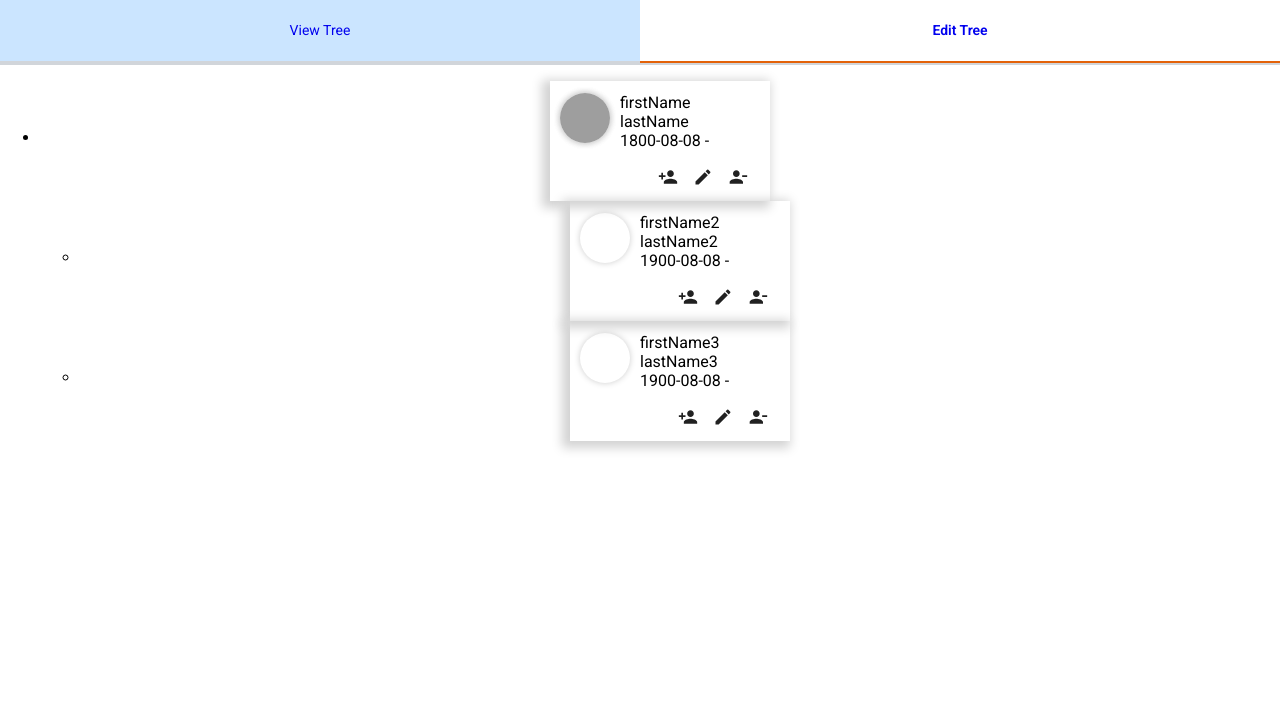
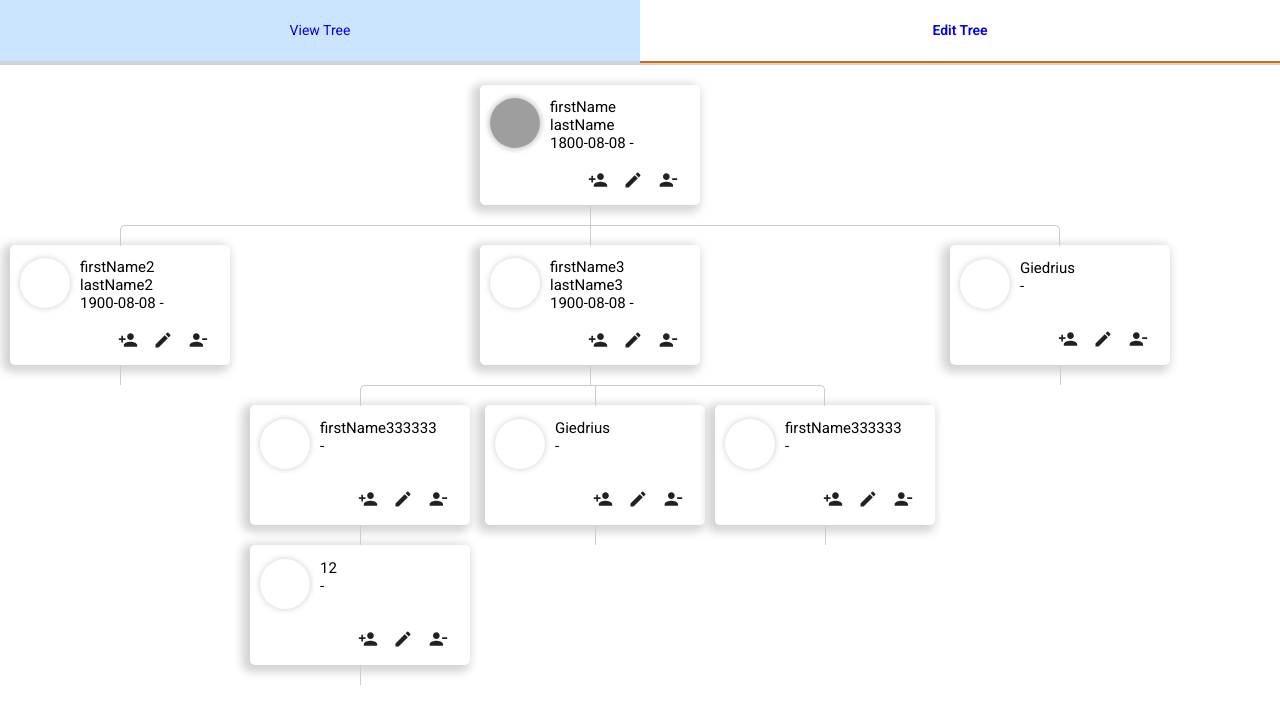
Before and after one commit to Giedrius14/family_tree, a React (Create React App) app: page /edit in a window 1280 px wide. Shown: the top 724 px of the page. Built offline with nearby package versions, Linux system fonts and the light colour scheme; grey boxes are pictures that could not be loaded.

Commit message:
tree style

```diff
--- a/src/components/CreateEditForm/CreateEditForm.tsx
+++ b/src/components/CreateEditForm/CreateEditForm.tsx
@@ -5,7 +5,7 @@ import { addMember, updateMember } from '../FamilyTree/reducer/familyReducer';
 import { FamilyMember } from '../FamilyTree/types';
 
 const CreateEditForm = ({selectedMember, isEditMode, handleClose}: {selectedMember: FamilyMember, isEditMode: boolean, handleClose: any}) => {
-    const [formData, setFormData] = useState({parent: '', firstName: '', lastName: '', birthDate: '', deathDate: '', picture: ''} as any as FamilyMember);
+    const [formData, setFormData] = useState({firstName: '', lastName: '', birthDate: '', deathDate: '', picture: ''} as any as FamilyMember);
     const dispatch = useAppDispatch();
 
     useEffect(() => {
--- a/src/components/FamilyTree/FamilyTree.module.scss
+++ b/src/components/FamilyTree/FamilyTree.module.scss
@@ -1,4 +1,6 @@
 .FamilyTree {
+  max-width: 100%;
+  overflow: auto;
 }
 
 .personContainer {
@@ -10,6 +12,8 @@
   height: 100px;
   margin: auto;
   box-shadow: -4px 3px 10px 4px lightgrey;
+  border-radius: 5px;
+  font-size: 15px;
 }
 
 .personDetails {
@@ -84,3 +88,94 @@
     width: 70%;
   }
 }
+
+// Tree
+* {
+  margin: 0;
+  padding: 0;
+}
+
+.treeContainer {
+  width: max-content;
+
+  ul {
+    padding-top: 20px;
+    position: relative;
+
+    transition: all 0.5s;
+    -webkit-transition: all 0.5s;
+    -moz-transition: all 0.5s;
+  }
+
+  li {
+    float: left;
+    text-align: center;
+    list-style-type: none;
+    position: relative;
+    padding: 20px 5px 0 5px;
+
+    transition: all 0.5s;
+    -webkit-transition: all 0.5s;
+    -moz-transition: all 0.5s;
+  }
+
+  /*We will use ::before and ::after to draw the connectors*/
+  li::before,
+  li::after {
+    content: '';
+    position: absolute;
+    top: 0;
+    right: 50%;
+    border-top: 1px solid #ccc;
+    width: 50%;
+    height: 20px;
+  }
+
+  li::after {
+    right: auto;
+    left: 50%;
+    border-left: 1px solid #ccc;
+  }
+
+  /*We need to remove left-right connectors from elements without any siblings*/
+  li:only-child::after,
+  li:only-child::before {
+    display: none;
+  }
+
+  /*Remove space from the top of single children*/
+  li:only-child {
+    padding-top: 0;
+  }
+
+  /*Remove left connector from first child and right connector from last child*/
+  li:first-child::before,
+  li:last-child::after {
+    border: 0 none;
+  }
+
+  /*Adding vertical connector to the last nodes*/
+  li:last-child::before {
+    border-right: 1px solid #ccc;
+    border-radius: 0 5px 0 0;
+    -webkit-border-radius: 0 5px 0 0;
+    -moz-border-radius: 0 5px 0 0;
+  }
+
+  li:first-child::after {
+    border-radius: 5px 0 0 0;
+    -webkit-border-radius: 5px 0 0 0;
+    -moz-border-radius: 5px 0 0 0;
+  }
+
+  /*Downward connectors from parents*/
+  ul ul::before {
+    content: '';
+    position: absolute;
+    top: 0;
+    left: 50%;
+    border-left: 1px solid #ccc;
+    width: 0;
+    height: 20px;
+  }
+}
--- a/src/components/FamilyTree/FamilyTree.tsx
+++ b/src/components/FamilyTree/FamilyTree.tsx
@@ -14,7 +14,7 @@ const FamilyTree = ({editingView}: {editingView?: boolean}) => {
     const familyMembers = useAppSelector(selectFamilyMembers);
     const dispatch = useAppDispatch();
 
-    const addRootElement = (familyMembers: FamilyMember[]) => {
+    useEffect(() => {
         if (!familyMembers.length) {
             dispatch(addMember({
                 formData: {
@@ -30,9 +30,7 @@ const FamilyTree = ({editingView}: {editingView?: boolean}) => {
                 selectedMember: {} as FamilyMember
             }));
         }
-    };
-
-    useEffect(() => addRootElement(familyMembers), [familyMembers]);
+    }, [dispatch, familyMembers]);
 
     const toggleDrawer = (member: FamilyMember, editMode?: boolean) => (event: any) => {
         if (event && event.type === 'keydown' && (event.key === 'Tab' || event.key === 'Shift')) {
@@ -92,9 +90,12 @@ const FamilyTree = ({editingView}: {editingView?: boolean}) => {
         );
 
     console.log('familyMembers', familyMembers);
+    //todo nice to have zoom, transform scale
     return (
-        <div>
-            {renderMembers(familyMembers)}
+        <div className={styles.FamilyTree}>
+            <div className={styles.treeContainer}>
+                {renderMembers(familyMembers)}
+            </div>
             <Drawer
                 anchor="right"
                 open={isDrawerOpen}
--- a/src/components/FamilyTree/reducer/familyReducer.ts
+++ b/src/components/FamilyTree/reducer/familyReducer.ts
@@ -21,7 +21,10 @@ const initialState: FamilyTreeState = {
             deathDate: '',
             parentId: '',
             picture: 'https://static.wikia.nocookie.net/lotr/images/e/e7/Gandalf_the_Grey.jpg',
-            children: ['2', '3']
+            children: [
+                '2',
+                '3'
+            ]
         },
         '2': {
             id: '2',
@@ -42,6 +45,56 @@ const initialState: FamilyTreeState = {
             picture: '',
             parentId: '1',
             children: []
+        },
+        ku01lv64c1t8eqmf2qn: {
+            firstName: 'Giedrius',
+            lastName: '',
+            birthDate: '',
+            deathDate: '',
+            picture: '',
+            id: 'ku01lv64c1t8eqmf2qn',
+            children: [],
+            parentId: '1'
+        },
+        ku01lzmaqbw55qzpvso: {
+            firstName: 'firstName333333',
+            lastName: '',
+            birthDate: '',
+            deathDate: '',
+            picture: '',
+            id: 'ku01lzmaqbw55qzpvso',
+            children: [],
+            parentId: '3'
+        },
+        ku01m3twxw4cicq4tys: {
+            firstName: '',
+            lastName: '12',
+            birthDate: '',
+            deathDate: '',
+            picture: '',
+            id: 'ku01m3twxw4cicq4tys',
+            children: [],
+            parentId: 'ku01lzmaqbw55qzpvso'
+        },
+        ku01m8gzk79yu2z9vsq: {
+            firstName: 'Giedrius',
+            lastName: '',
+            birthDate: '',
+            deathDate: '',
+            picture: '',
+            id: 'ku01m8gzk79yu2z9vsq',
+            children: [],
+            parentId: '3'
+        },
+        ku01mc4b0pb9aoue31qd: {
+            firstName: 'firstName333333',
+            lastName: '',
+            birthDate: '',
+            deathDate: '',
+            picture: '',
+            id: 'ku01mc4b0pb9aoue31qd',
+            children: [],
+            parentId: '3'
         }
     }
 };
```
